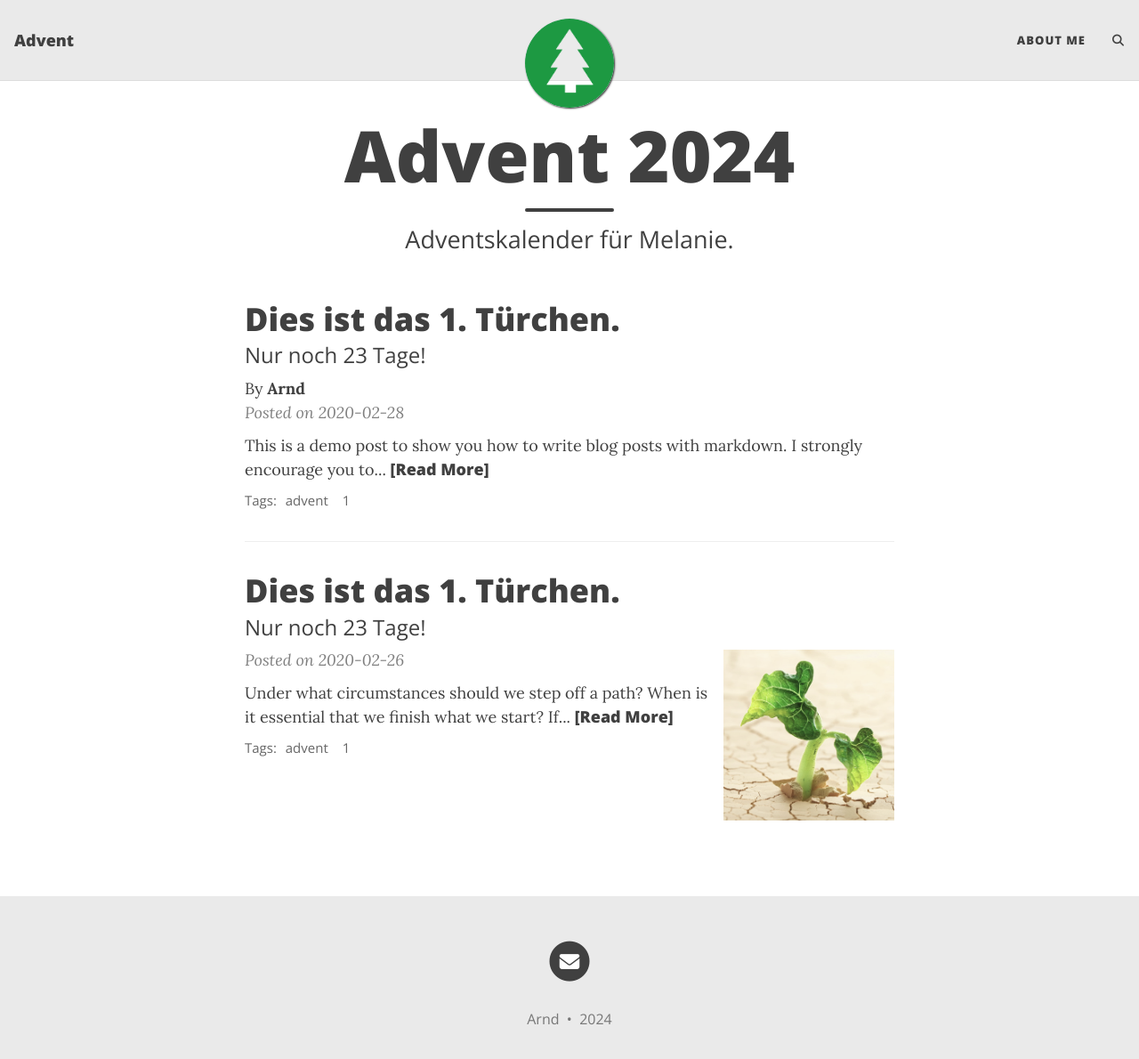
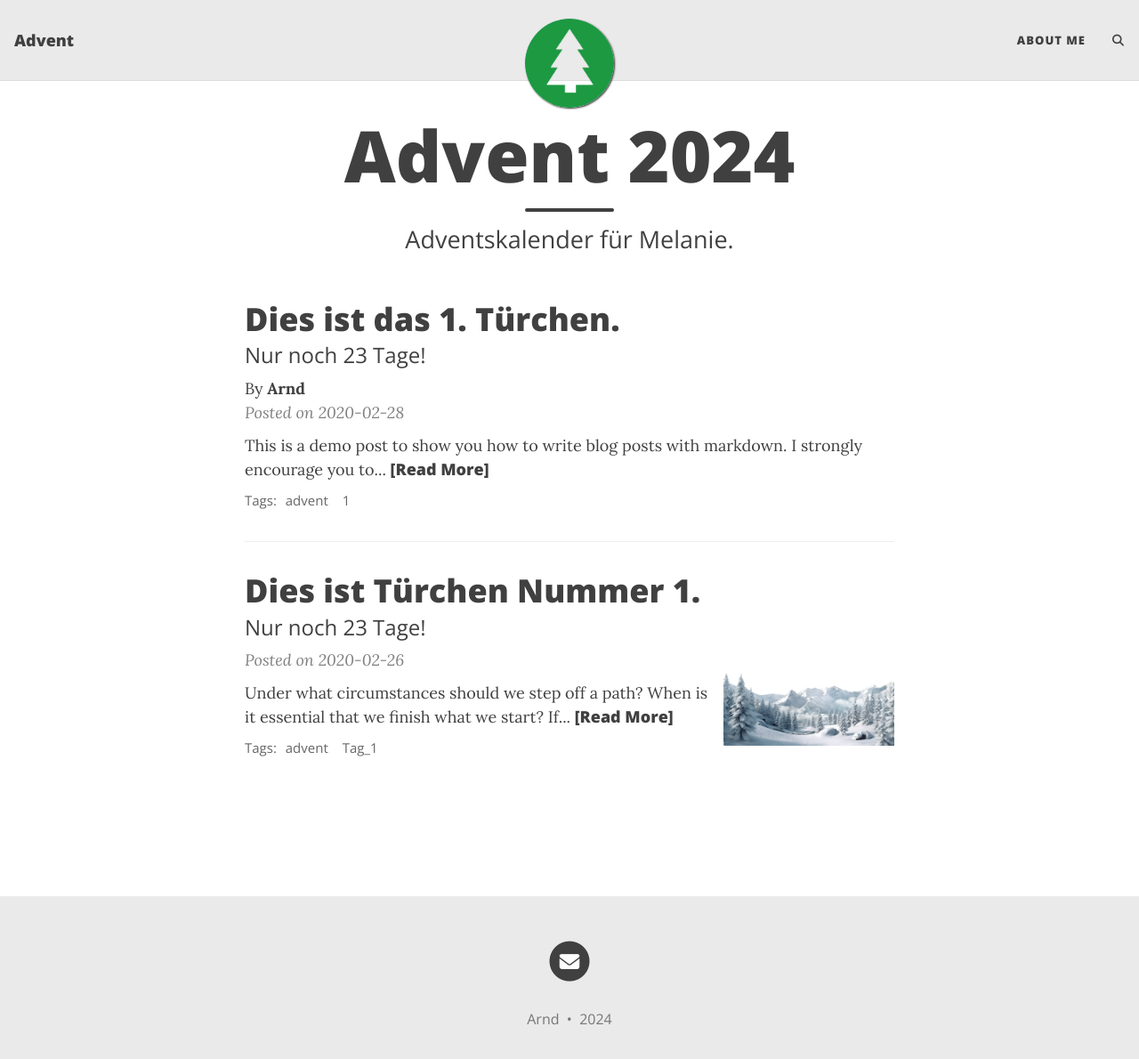
Before and after one commit to taskoj/adme, a Jekyll site: the page built from index.html, in a window 1280 px wide and 1207 px high. Shown: the top 1190 px of the window at 89% size. Built offline with Jekyll 4.4.1, drawn with Linux system fonts in a browser that asks for light colours; the list of posts is cut into pages by our own code; comment, search, counter and statistics services are not loaded.

Commit message:
Posttest

```diff
--- a/_posts/2020-02-26-flake-it-till-you-make-it.md
+++ b/_posts/2020-02-26-flake-it-till-you-make-it.md
@@ -1,11 +1,10 @@
 ---
 layout: post
-title: Dies ist das 1. Türchen.
+title: Dies ist Türchen Nummer 1.
 subtitle: Nur noch 23 Tage!
 cover-img: /assets/img/path.jpg
-thumbnail-img: /assets/img/thumb.png
 share-img: /assets/img/path.jpg
-tags: [advent, 01]
+tags: [advent, Tag_1]
 ---
 
 Under what circumstances should we step off a path? When is it essential that we finish what we start? If I bought a bag of peanuts and had an allergic reaction, no one would fault me if I threw it out. If I ended a relationship with a woman who hit me, no one would say that I had a commitment problem. But if I walk away from a seemingly secure route because my soul has other ideas, I am a flake?
```
